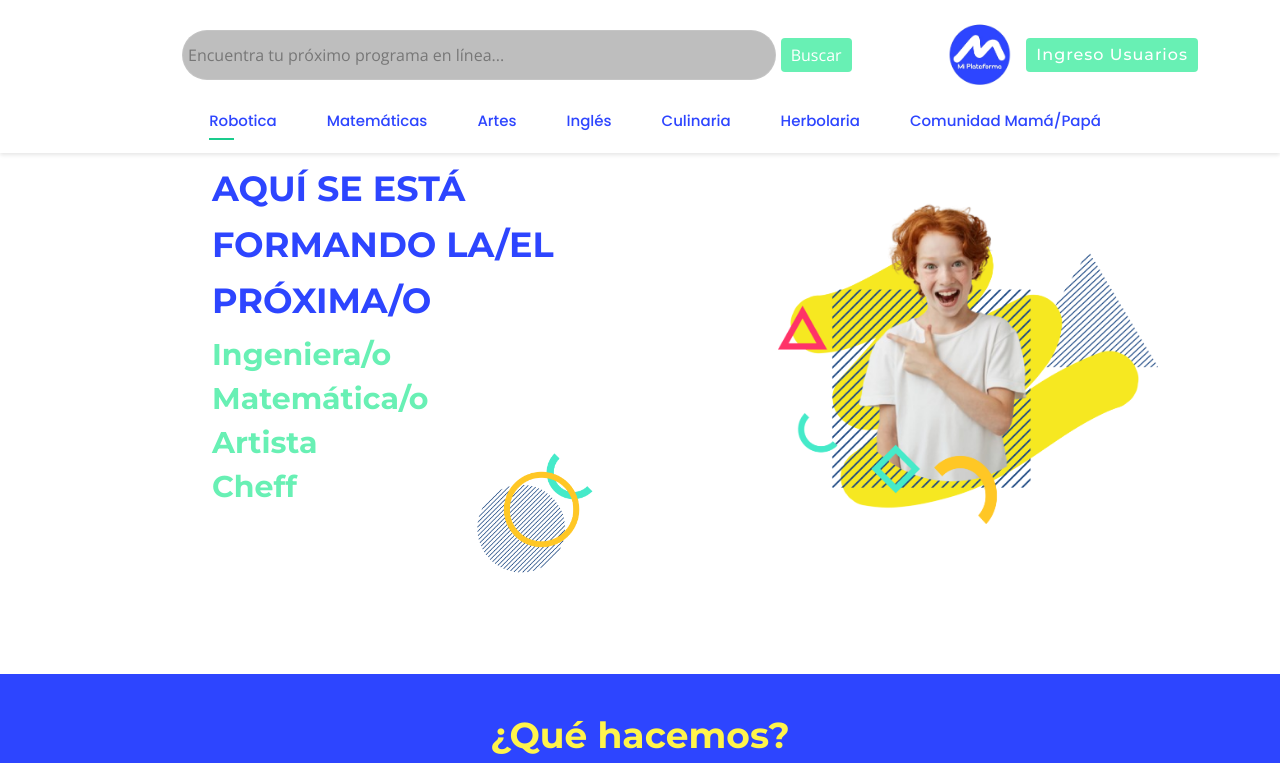
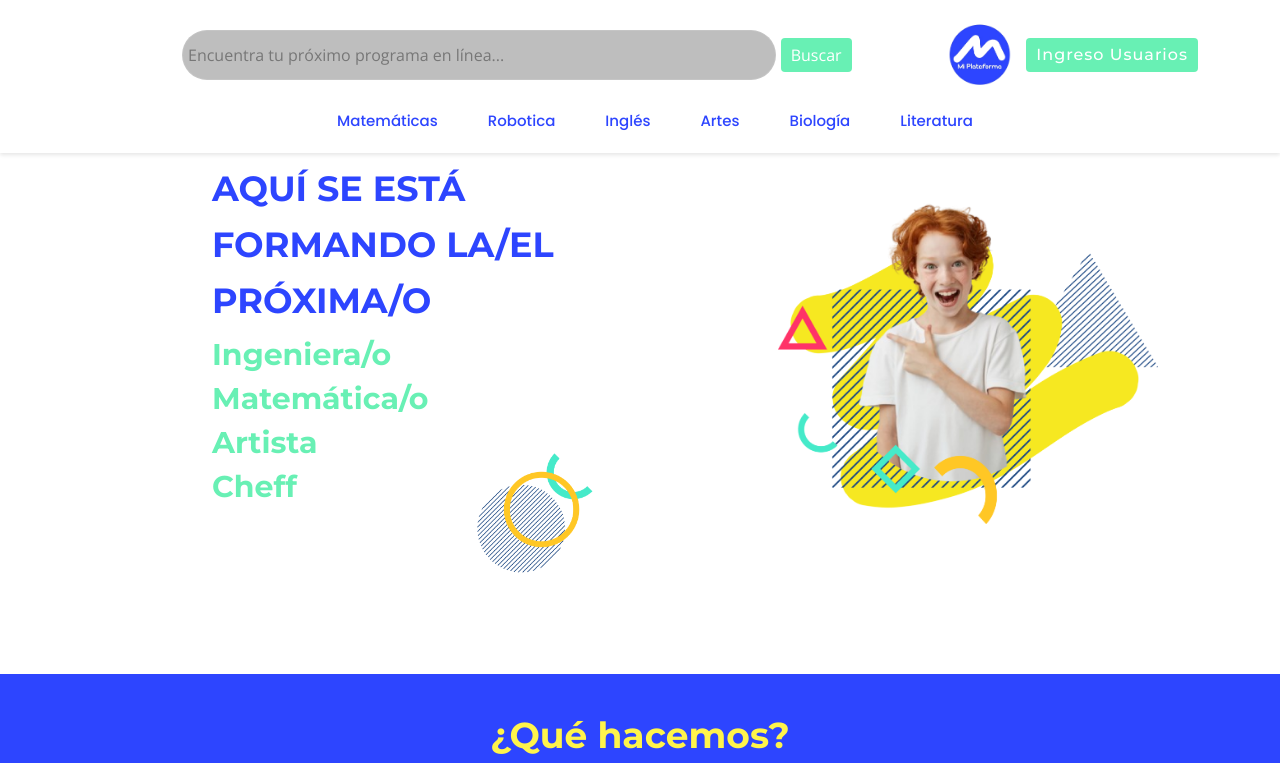
Before and after one commit to gcvanduardia/joinup-landing, a plain HTML site: page index.html in a window 1280 px wide. Shown: the top 763 px of the page. Drawn offline with nearby package versions, Linux system fonts and the light colour scheme.

Commit message:
se linkearon los botones de la barra de navegacion con las secciones de la app

```diff
--- a/index.html
+++ b/index.html
@@ -65,12 +65,12 @@
     <!-- Navigation Menu -->
     <nav id="navbar" class="navbar">
       <ul>
-        <li><a class="nav-link scrollto active" href="">Robotica</a></li>
-        <li><a class="nav-link scrollto">Matemáticas</a></li>
-        <li><a class="nav-link scrollto">Artes</a></li>
-        <li><a class="nav-link scrollto">Inglés</a></li>
-        <li><a class="nav-link scrollto">Culinaria</a></li>
-        <li><a class="nav-link scrollto">Herbolaria</a></li>
+        <li><a class="nav-link scrollto" href="https://miplataforma.co/seccion-preview/1/">Matemáticas</a></li>
+        <li><a class="nav-link scrollto" href="https://miplataforma.co/seccion-preview/2">Robotica</a></li>
+        <li><a class="nav-link scrollto" href="https://miplataforma.co/seccion-preview/3">Inglés</a></li>
+        <li><a class="nav-link scrollto" href="https://miplataforma.co/seccion-preview/4">Artes</a></li>
+        <li><a class="nav-link scrollto" href="https://miplataforma.co/seccion-preview/5">Biología</a></li>
+        <li><a class="nav-link scrollto" href="https://miplataforma.co/seccion-preview/6">Literatura</a></li>
         <!-- <li class="dropdown"><a href="#"><span>Drop Down</span> <i class="bi bi-chevron-down"></i></a>
           <ul>
             <li><a href="#">Drop Down 1</a></li>
@@ -88,7 +88,6 @@
             <li><a href="#">Drop Down 4</a></li>
           </ul>
         </li> -->
-        <li><a class="nav-link scrollto">Comunidad Mamá/Papá</a></li>
       </ul>
       <i class="bi bi-list mobile-nav-toggle"></i>
     </nav><!-- .navbar -->
@@ -161,7 +160,7 @@
           <!-- Texto a las 3 en punto -->
           <div class="col-md-2 text-center position-absolute" style="bottom: 30%; right: 10%;">
             <button class="btn-adquirirPlan">
-              <p class="title-around">ADQUIERE TU</p>
+              <a href="https://miplataforma.co/inicio" class="title-around">ADQUIERE TU</a>
               <p class="text-around">PLAN HOY</p>
             </button>
           </div>
```
